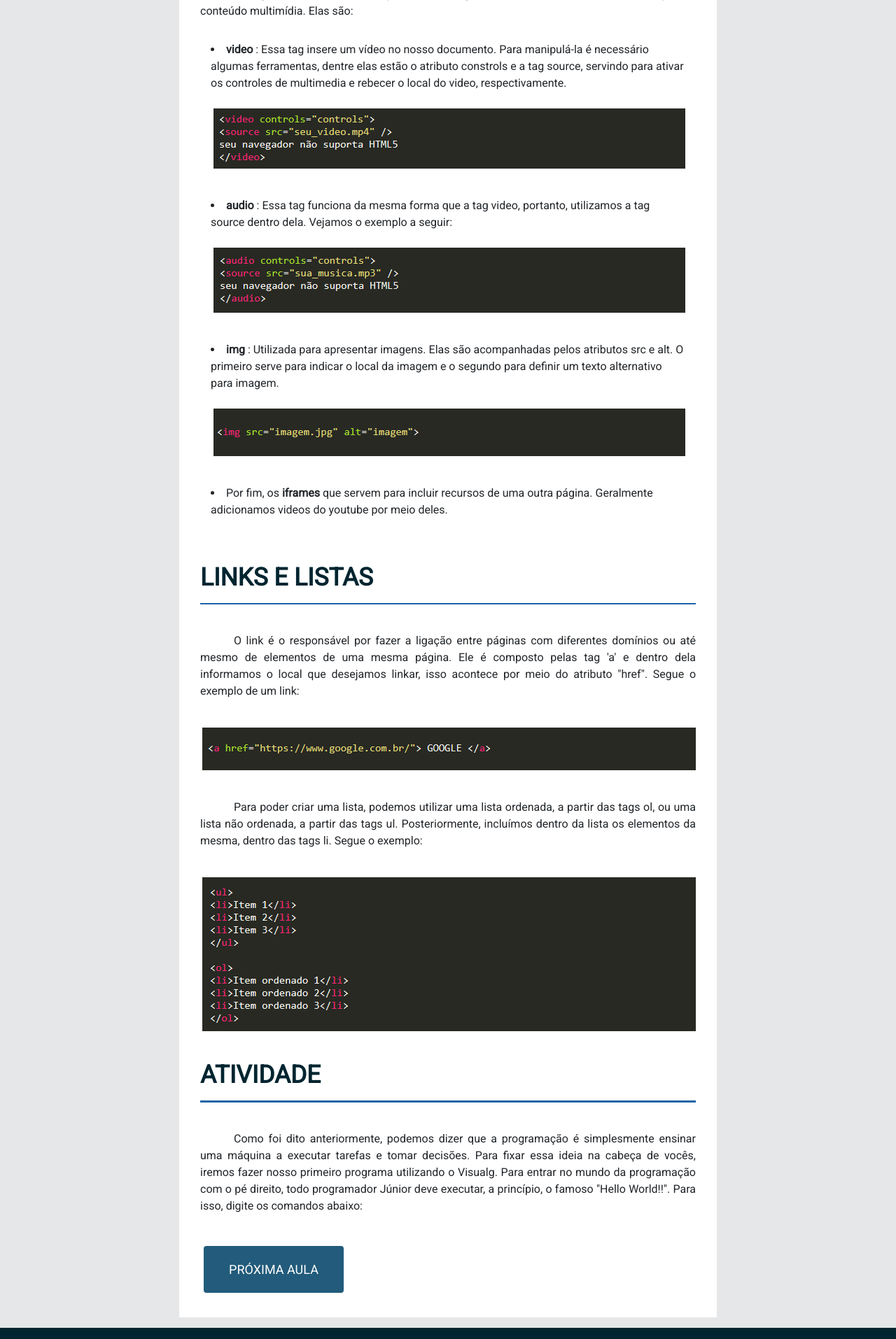
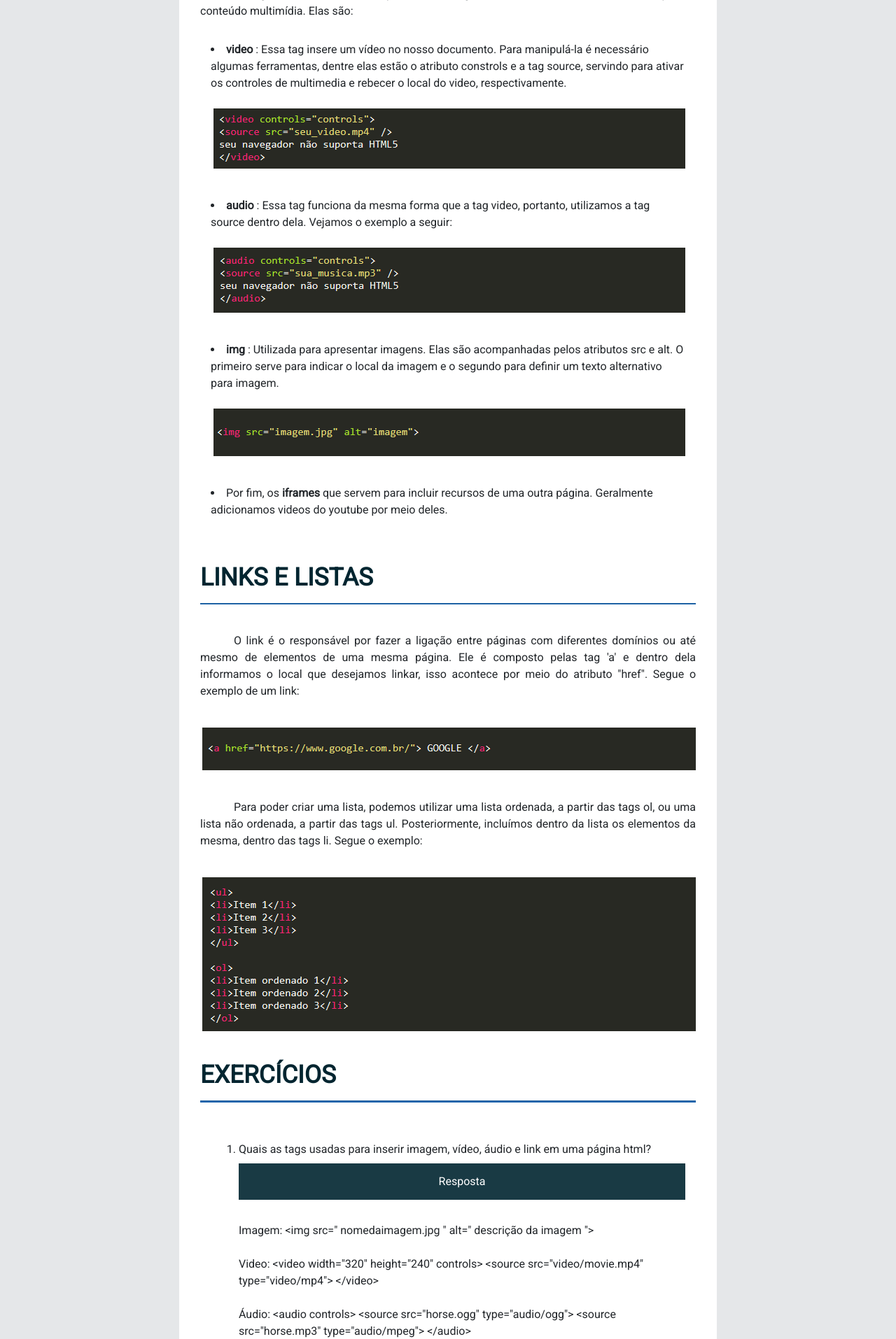
Before and after one commit to LuizFelipeGondim/project-with-flask, a Flask app: page /aula3-html in a window 1280 px wide. Shown: the part 566-2480 px from the top of the page at 70% size. Run offline with Flask 2, Linux system fonts and the light colour scheme; a user stored in the database is signed in; some libraries are stand-ins or nearby versions.

Commit message:
exercicios add

```diff
--- a/templates/cursos/aula3-html.html
+++ b/templates/cursos/aula3-html.html
@@ -4,7 +4,7 @@
 {% endblock title %}
 
 {% block content %}
-<section class="titulo_pag2" style="background-color: #295dba;">
+<section class="titulo_pag2" style="background-color: #0275b8;">
     <figure><img src="static/img/logo-web.png" style="width:300px; height: 300px; margin:auto"></figure>
     <h1>HTML</h1>
 </section>
@@ -24,7 +24,7 @@
 
             <figure class="highlight">
                 <pre>
-                    <img src="/static/img-curso/video.png" alt=""> <br/>
+                    <img src="/static/img/img-curso/video.png" alt=""> <br/>
                 </pre>
             </figure><br/>
 
@@ -32,7 +32,7 @@
 
             <figure class="highlight">
                 <pre>
-                    <img src="/static/img-curso/audio.png" alt=""> <br/>
+                    <img src="/static/img/img-curso/audio.png" alt=""> <br/>
                 </pre>
             </figure><br/>
 
@@ -40,7 +40,7 @@
                 e o segundo para definir um texto alternativo para imagem.</li> <br/>
             <figure class="highlight">
                 <pre>
-                    <img src="/static/img-curso/img.png" alt=""> <br/>
+                    <img src="/static/img/img-curso/img.png" alt=""> <br/>
                 </pre>
             </figure><br/>
 
@@ -59,7 +59,7 @@
 
         <figure class="highlight">
             <pre>
-                <img src="/static/img-curso/link.png" alt=""> <br/>
+                <img src="/static/img/img-curso/link.png" alt=""> <br/>
             </pre>
         </figure> <br/>
 
@@ -70,19 +70,38 @@
 
         <figure class="highlight">
             <pre>
-                <img src="/static/img-curso/lista.png" alt=""> <br/>
+                <img src="/static/img/img-curso/lista.png" alt=""> <br/>
             </pre>
         </figure>
 
         <br/>
-        <h1 class="titulo_curso">ATIVIDADE</h1>
+        <h1 class="titulo_curso">EXERCÍCIOS</h1>
         <hr> <br/>
-        <div class="texto-curso">
-            <p> Como foi dito anteriormente, podemos dizer que a programação é simplesmente ensinar uma máquina a executar tarefas
-                e tomar decisões. Para fixar essa ideia na cabeça de vocês, iremos fazer nosso primeiro programa utilizando o Visualg.
-                Para entrar no mundo da programação com o pé direito, todo programador Júnior deve executar, a princípio, o famoso "Hello
-                World!!". Para isso, digite os comandos abaixo:</p>
-        </div><br/>
+
+        <div class="lista-curso">
+            <ol>
+                <li>Quais as tags usadas para inserir imagem, vídeo, áudio e link em uma página html? <br/>
+                    <button type="button" class="collapsible">Resposta</button>
+                    <div class="cont">
+                        <p> <br/> Imagem: &lt;img src=&quot; nomedaimagem.jpg &quot; alt=&quot; descrição da
+                            imagem &quot;&gt; <br/> <br/>
+                            Video: &lt;video width=&quot;320&quot; height=&quot;240&quot; controls&gt;
+                            &lt;source src=&quot;video/movie.mp4&quot; type=&quot;video/mp4&quot;&gt;
+                            &lt;/video&gt;<br/> <br/>
+                            Áudio: &lt;audio controls&gt;
+                            &lt;source src=&quot;horse.ogg&quot; type=&quot;audio/ogg&quot;&gt;
+                               &lt;source src=&quot;horse.mp3&quot; type=&quot;audio/mpeg&quot;&gt;
+                            &lt;/audio&gt;</p>
+                    </div>
+                </li> <br/>
+
+                <li>Insira uma imagem com largura de 500px e altura 600px..</li> <br/>
+
+                <li>Insira um vídeo.</li> <br/>
+
+                <li>Adicione uma imagem linkável.</li> <br/>
+            </ol>
+        </div>
         <a href="{{url_for('aula4H')}}"><button class="button"><span>PRÓXIMA AULA </span></button></a>
     </div>
 </section>
```
